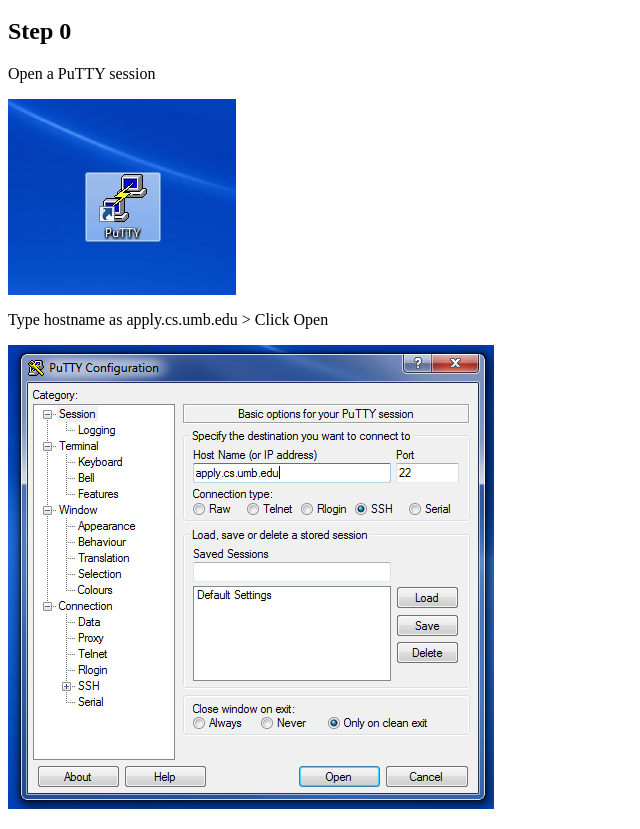
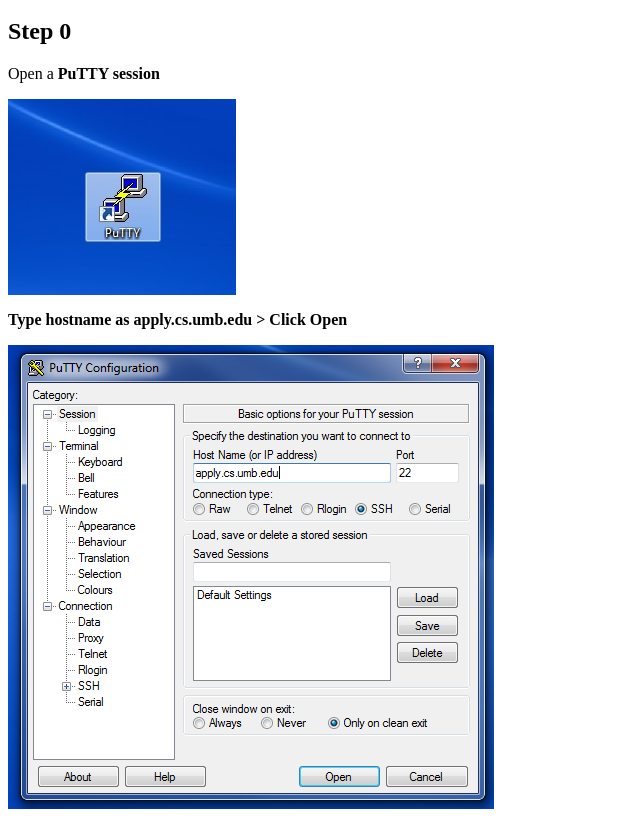
Before and after one commit to theunixlab/theunixlab.github.io, a plain HTML site: page index.html in a window 1280 px wide. Shown: the part 48-877 px from the top of the page, without its empty margins (0-640 px from the left). Drawn offline with Linux system fonts and the light colour scheme.

Commit message:
Update index.html

```diff
--- a/index.html
+++ b/index.html
@@ -2,9 +2,9 @@
 <body>
   <h1>Apply for a CS account</h1>
   <h2>Step 0</h2>
-  <p> Open a <bold> PuTTY <bold> session</p>
+  <p> Open a <b> PuTTY <b> session</p>
   <img src="./images/step0.jpg"> </img> <br>
-  <p> Type hostname as <bold>apply.cs.umb.edu<bold> > Click <bold> Open <bold> </p>
+  <p> Type hostname as <b>apply.cs.umb.edu<bold> > Click <b> Open <b> </p>
   <img src="./images/step1.PNG"> </img> <br>
 </body>
 </html>
```
